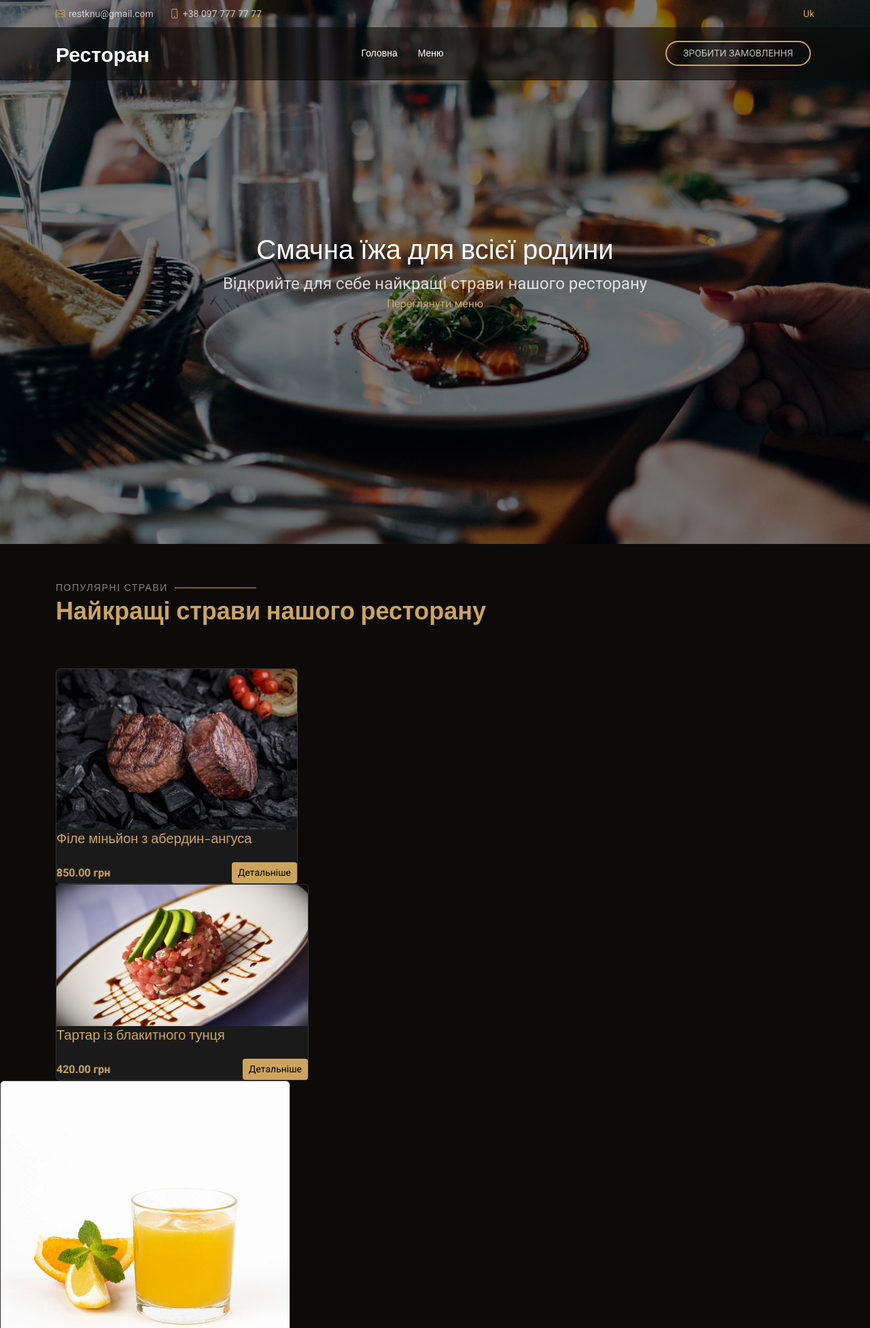
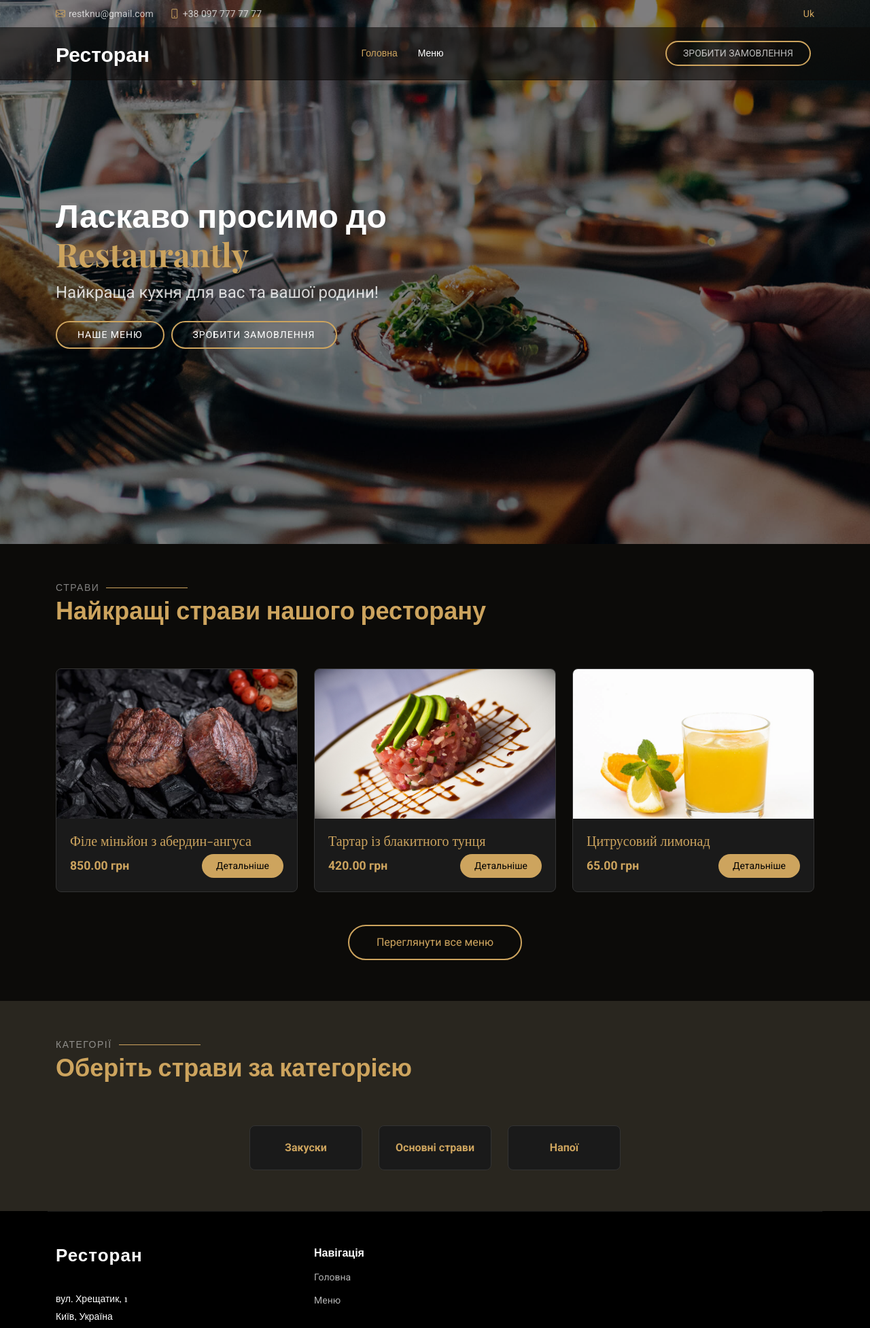
Before and after one commit to Primary17/restaurant-webapp, a Django app: page / in a window 1280 px wide. Shown: the top 1953 px of the page at 68% size. Run offline with Django 5.2, Linux system fonts and the light colour scheme; data comes from the database, SQL or seed files in the repository; some libraries are stand-ins or nearby versions.

Commit message:
feat: update homepage with hero, popular dishes and categories sections

```diff
--- a/restaurant_site/frontend/templates/frontend/index.html
+++ b/restaurant_site/frontend/templates/frontend/index.html
@@ -2,53 +2,85 @@
 {% load static %}
 
 {% block title %}Ресторан — Головна{% endblock %}
+{% block nav_home %}class="active"{% endblock %}
 
 {% block content %}
 
+<!-- Hero -->
 <section id="hero" class="hero section dark-background">
-  <img src="{% static 'frontend/img/hero-bg.jpg' %}" alt="">
+  <img src="{% static 'frontend/img/hero-bg.jpg' %}" alt="" data-aos="fade-in">
   <div class="container">
-    <div class="row justify-content-center">
-      <div class="col-xl-7 col-lg-9 text-center">
-        <h1>Смачна їжа для всієї родини</h1>
-        <p>Відкрийте для себе найкращі страви нашого ресторану</p>
+    <div class="row">
+      <div class="col-lg-8 d-flex flex-column align-items-center align-items-lg-start">
+        <h2 data-aos="fade-up" data-aos-delay="100">Ласкаво просимо до <span>Restaurantly</span></h2>
+        <p data-aos="fade-up" data-aos-delay="200">Найкраща кухня для вас та вашої родини!</p>
+        <div class="d-flex mt-4" data-aos="fade-up" data-aos-delay="300">
+          <a href="{% url 'menu' %}" class="cta-btn">Наше меню</a>
+            <a href="{% url 'menu' %}" class="cta-btn">Зробити замовлення</a>
+        </div>
       </div>
-    </div>
-    <div class="text-center" >
-      <a href="{% url 'menu' %}" class="btn-get-started">Переглянути меню</a>
     </div>
   </div>
 </section>
 
+<!-- Популярні страви -->
 <section id="specials" class="specials section">
-  <div class="container section-title">
-    <h2>Популярні страви</h2>
+  <div class="container section-title" data-aos="fade-up">
+    <h2>Страви</h2>
     <p>Найкращі страви нашого ресторану</p>
   </div>
-  <div class="container">
+  <div class="container" data-aos="fade-up" data-aos-delay="100">
     <div class="row gy-4">
       {% for dish in dishes %}
       <div class="col-lg-4 col-md-6">
-        <div class="card h-100" style="background:#1a1a1a; border:1px solid #333;">
+        <div class="card h-100" style="background:#1a1a1a; border:1px solid #333; border-radius:8px; overflow:hidden;">
           {% if dish.images.first %}
-            <img src="/media/{{ dish.images.first.image }}" class="card-img-top"
+          <img src="/media/{{ dish.images.first.image }}" class="card-img-top"
+               alt="{{ dish.name }}" style="height:220px; object-fit:cover;">
           {% else %}
-          <img src="{% static 'frontend/img/menu/lobster-bisque.jpg' %}" class="card-img-top" alt="{{ dish.name }}" style="height:200px; object-fit:cover;">
+          <img src="{% static 'frontend/img/menu/lobster-bisque.jpg' %}" class="card-img-top"
+               alt="{{ dish.name }}" style="height:220px; object-fit:cover;">
           {% endif %}
-          <div class="card-body">
-            <h5 class="card-title" style="color:#cda45e;">{{ dish.name }}</h5>
-            <p class="card-text" style="color:#aaa;">{{ dish.description|truncatewords:15 }}</p>
-            <div class="d-flex justify-content-between align-items-center">
-              <span style="color:#cda45e; font-weight:bold;">{{ dish.base_price }} грн</span>
-              <a href="{% url 'dish_detail' dish.id %}" class="btn btn-sm" style="background:#cda45e; color:#000;">Детальніше</a>
+          <div class="card-body d-flex flex-column" style="padding:20px;">
+            <h5 class="card-title" style="color:#cda45e; font-family:'Playfair Display',serif;">{{ dish.name }}</h5>
+            <div class="mt-auto d-flex justify-content-between align-items-center" style="margin-top:15px;">
+              <span style="color:#cda45e; font-weight:bold; font-size:1.1rem;">{{ dish.base_price }} грн</span>
+              <a href="{% url 'dish_detail' dish.id %}" class="btn btn-sm"
+                 style="background:#cda45e; color:#000; border-radius:50px; padding:6px 20px;">Детальніше</a>
             </div>
           </div>
         </div>
       </div>
       {% endfor %}
     </div>
-    <div class="text-center mt-4">
-      <a href="{% url 'menu' %}" class="btn" style="background:#cda45e; color:#000; padding:10px 30px;">Все меню</a>
+    <div class="text-center mt-5">
+      <a href="{% url 'menu' %}" class="btn"
+         style="background:transparent; border:2px solid #cda45e; color:#cda45e; padding:12px 40px; border-radius:50px;">
+        Переглянути все меню
+      </a>
+    </div>
+  </div>
+</section>
+
+<!-- Категорії -->
+<section class="section" style="background:#29261f;">
+  <div class="container section-title">
+    <h2>Категорії</h2>
+    <p>Оберіть страви за категорією</p>
+  </div>
+  <div class="container">
+    <div class="row gy-3 justify-content-center">
+      {% for cat in categories %}
+      <div class="col-lg-2 col-md-3 col-4 text-center">
+        <a href="{% url 'menu' %}?category={{ cat.id }}"
+           style="display:block; padding:20px 10px; background:#1a1a1a; border:1px solid #333;
+                  border-radius:8px; color:#cda45e; text-decoration:none; transition:0.3s;"
+           onmouseover="this.style.background='#cda45e'; this.style.color='#000';"
+           onmouseout="this.style.background='#1a1a1a'; this.style.color='#cda45e';">
+          <div style="font-size:1rem; font-weight:600;">{{ cat.name }}</div>
+        </a>
+      </div>
+      {% endfor %}
     </div>
   </div>
 </section>
```
